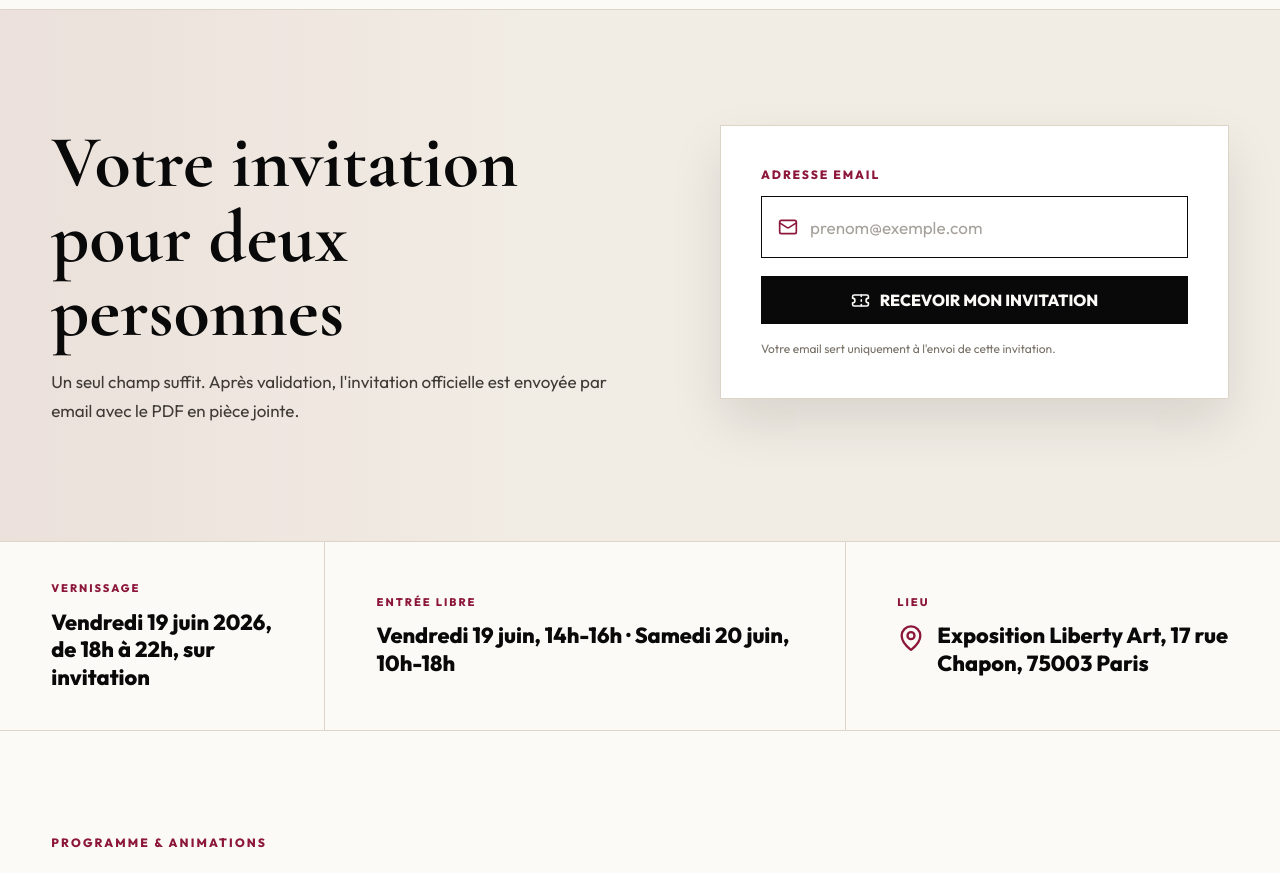
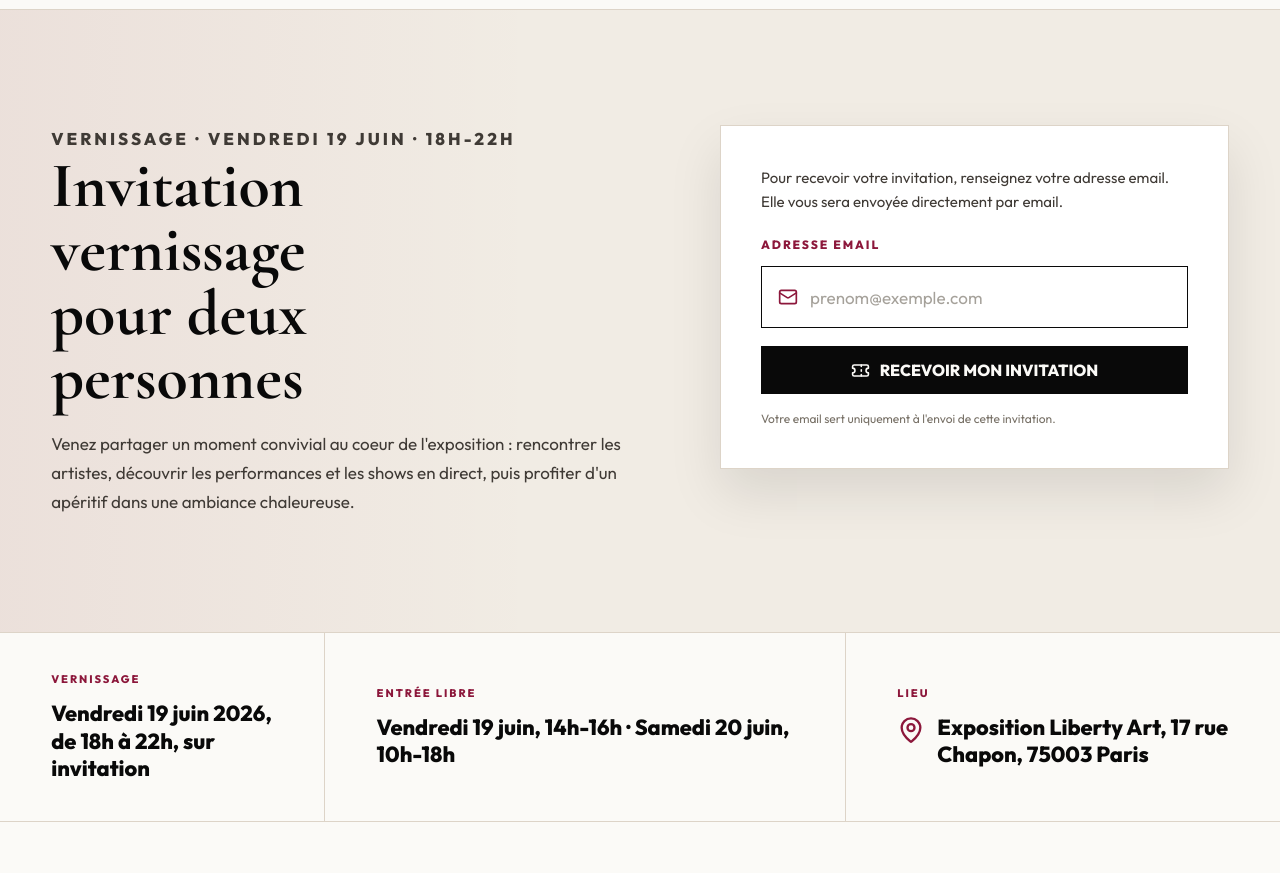
Before and after one commit to Tsakhi26/liberty-art-annuaire, a Next.js app: page /vernissage in a window 1280 px wide. Shown: the part 800-1673 px from the top of the page. Built offline with nearby package versions, Linux system fonts and the light colour scheme; no server answers.

Commit message:
Improve vernissage invitation section

```diff
--- a/app/vernissage/page.js
+++ b/app/vernissage/page.js
@@ -230,16 +230,20 @@ export default function VernissagePage() {
 
       <section className="reservation-section" id="reservation" aria-labelledby="reservation-title">
         <div className="reservation-intro" data-reveal>
-          <h2 id="reservation-title">Votre invitation pour deux personnes</h2>
+          <p className="kicker">Vernissage · Vendredi 19 juin · 18h-22h</p>
+          <h2 id="reservation-title">Invitation vernissage pour deux personnes</h2>
           <p>
-            Un seul champ suffit. Après validation, l&apos;invitation officielle est envoyée par email
-            avec le PDF en pièce jointe.
+            Venez partager un moment convivial au coeur de l&apos;exposition : rencontrer les artistes,
+            découvrir les performances et les shows en direct, puis profiter d&apos;un apéritif dans une ambiance chaleureuse.
           </p>
         </div>
 
         <form className="reservation-form" onSubmit={handleSubmit} data-reveal style={{ '--delay': '120ms' }}>
           {status !== 'success' && status !== 'already' ? (
             <>
+              <p className="form-intro">
+                Pour recevoir votre invitation, renseignez votre adresse email. Elle vous sera envoyée directement par email.
+              </p>
               <label htmlFor="email">Adresse email</label>
               <div className="email-row">
                 <Mail size={20} aria-hidden="true" />
--- a/app/vernissage/vernissage.css
+++ b/app/vernissage/vernissage.css
@@ -292,7 +292,8 @@
 .reservation-intro h2 {
   margin: 0 0 20px;
   font-family: var(--font-display), Georgia, serif;
-  font-size: clamp(42px, 5.8vw, 82px);
+  max-width: 10ch;
+  font-size: clamp(38px, 5vw, 68px);
   line-height: 1;
   font-weight: 700;
 }
@@ -321,6 +322,13 @@
   font-weight: 800;
   letter-spacing: 0.16em;
   text-transform: uppercase;
+}
+
+.form-intro {
+  margin: 0 0 22px;
+  color: var(--ink-soft);
+  font-size: 15px;
+  line-height: 1.6;
 }
 
 .email-row {
```
